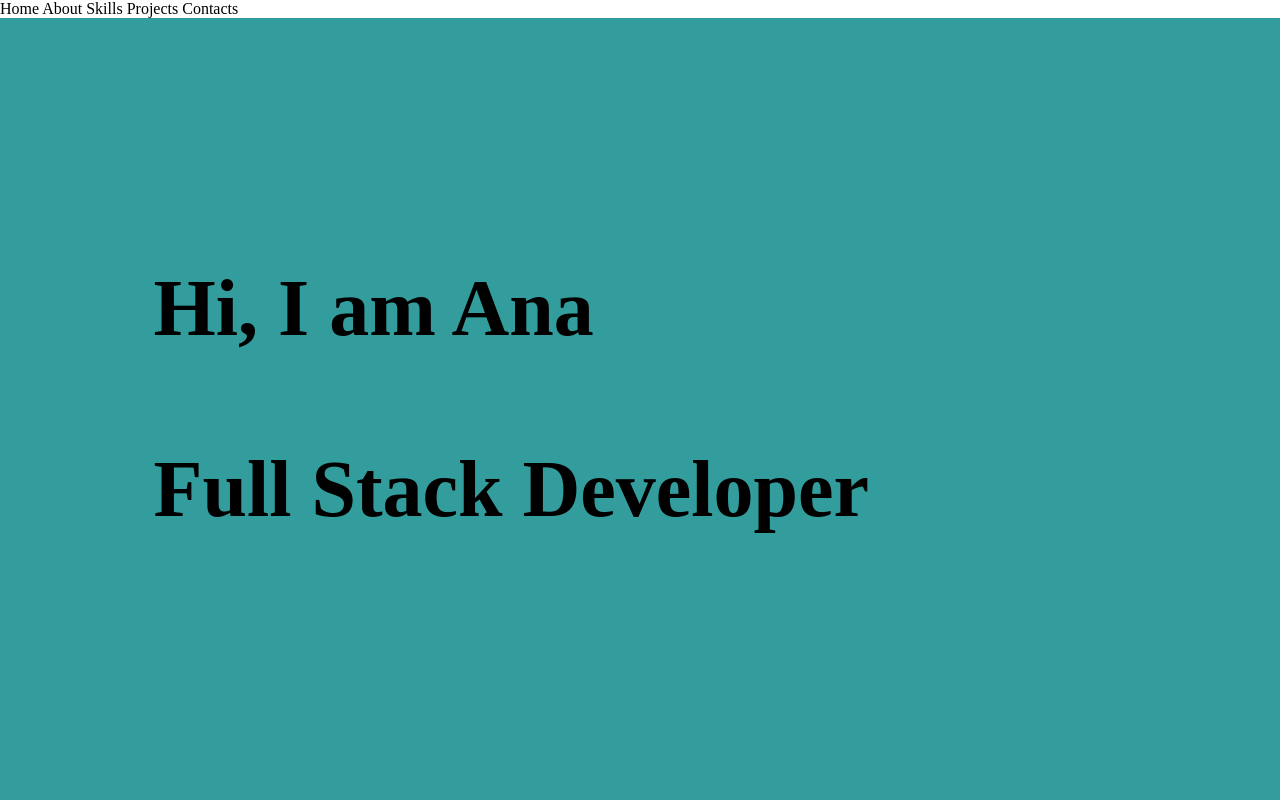
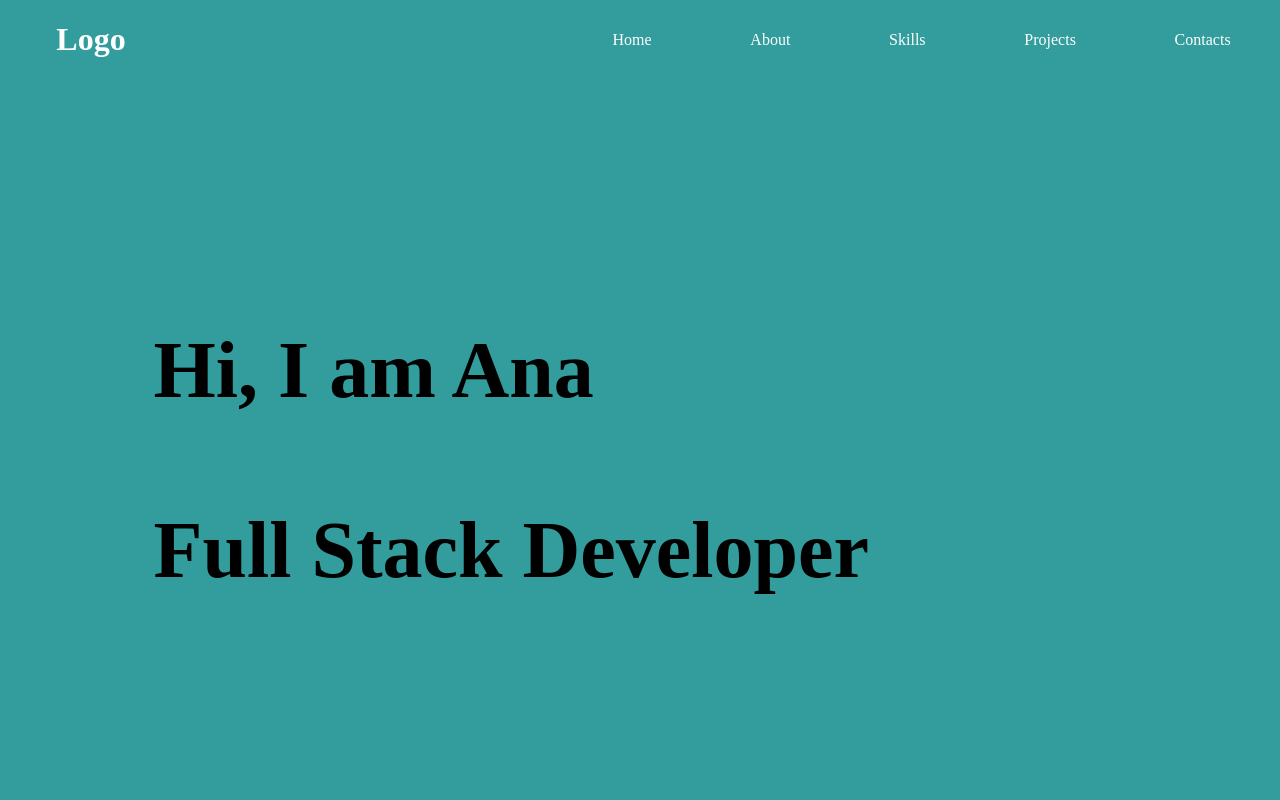
Before and after one commit to anamecia/potfolio, a React (Create React App) app: page / in a window 1280 px wide. Shown: the top 800 px of the page. Built offline with nearby package versions, Linux system fonts and the light colour scheme.

Commit message:
add style to navbar

```diff
--- a/src/components/Navbar.js
+++ b/src/components/Navbar.js
@@ -1,10 +1,15 @@
 import React from 'react'
 import { Link } from 'react-scroll'
+import '../styles/Navbar.css'
 
 
 const NavBar = () => {
     return(
         <div className='navbar-container'>
+            <div className='logo-container'>
+                <h1>Logo</h1>
+            </div>
+            <div className='link-container'>
                 <Link
                     activeClass="active"
                     to="section1"
@@ -45,7 +50,7 @@ const NavBar = () => {
                     offset={-70}
                     duration= {500}
                 > Contacts </Link>
-
+            </div>
         </div>
     )
 }
--- /dev/null
+++ b/src/styles/Navbar.css
@@ -0,0 +1,23 @@
+.navbar-container{
+    display: flex;
+    justify-content: center;
+    align-items: center;
+    height: 20%;
+    background-color: #329D9C;
+    color:white;
+}
+
+.logo-container{
+    display:flex;
+    flex-grow: 1;
+}
+
+.logo-container h1{
+    margin-left: 10%;
+}
+
+.link-container{
+    display:flex;
+    justify-content: space-around;
+    flex-grow: 1;
+}
```
Lines whose indentation alone changed are shown as unchanged.
